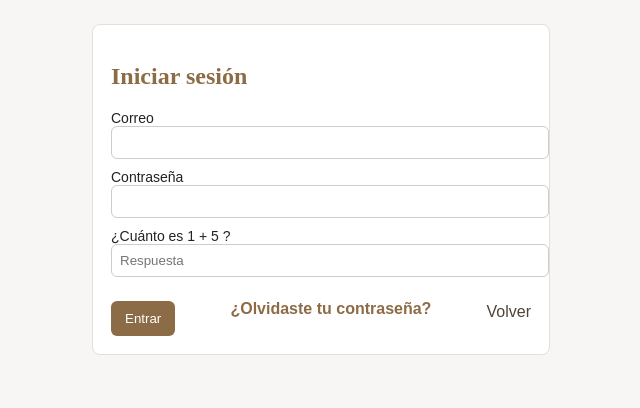
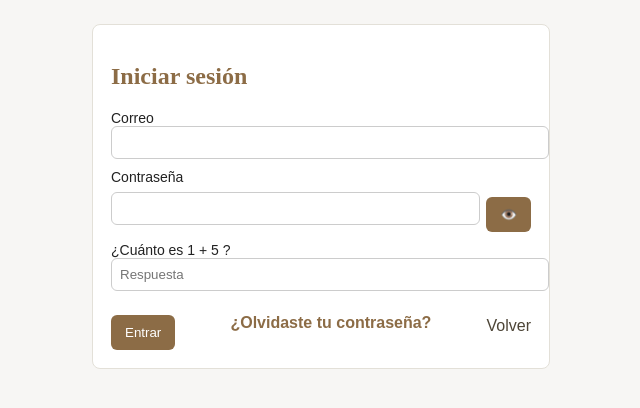
Before and after one commit to nancyfigueroaremigio-commits/mi-primer-repositorio, a PHP site: page /Ejemplo/login.php in a window 1280 px wide. Shown: the top 408 px of the page, without its empty margins (319-959 px from the left). Run offline with PHP 8.4, Linux system fonts and the light colour scheme.

Commit message:
Se agrego boton de Mostrar/ocultar contraseña

```diff
--- a/login.php
+++ b/login.php
@@ -99,10 +99,13 @@ $token = csrf_token();
         <input type="email" name="email" required>
       </label>
 
-      <label>
+       <label>
         Contraseña
-        <input type="password" name="password" required>
-      </label>
+        <div style="display:flex; align-items:center;">
+            <input type="password" id="password" name="password" required style="flex:1;">
+            <button type="button" onclick="togglePassword()" style="margin-left:6px;">👁️</button>
+        </div>
+       </label>
 
       <!-- Captcha matemático -->
       <label>
@@ -124,5 +127,11 @@ $token = csrf_token();
       </div>
     </form>
   </div>
+<script>
+function togglePassword() {
+  const input = document.getElementById('password');
+  input.type = input.type === 'password' ? 'text' : 'password';
+}
+</script>
 </body>
 </html>
```
